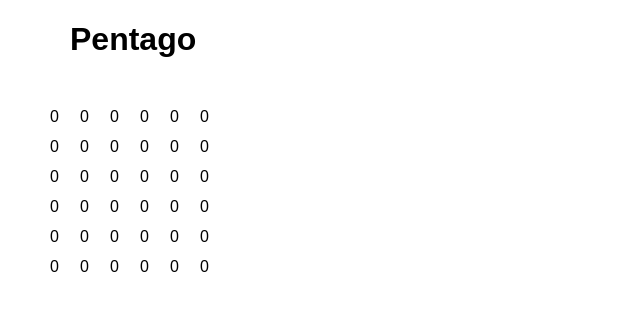
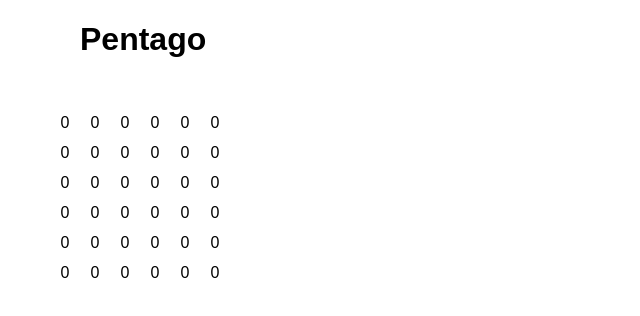
Before and after one commit to alexander37137/pentago, a React (Create React App) app: page / in a window 1280 px wide. Shown: the top 316 px of the page, without its empty margins (0-640 px from the left). Built offline with nearby package versions, Linux system fonts and the light colour scheme.

Commit message:
fix styles

```diff
--- a/src/App.css
+++ b/src/App.css
@@ -1,5 +1,5 @@
 .title {
-  margin-left: 70px;
+  margin-left: 80px;
 }
 
 .grid {
@@ -14,4 +14,10 @@
   width: 30px;
   height: 30px;
   cursor: pointer;
+  text-align: center;
+  line-height: 30px;
 }
+
+.cell:hover {
+  background: lightblue;
+}
```
